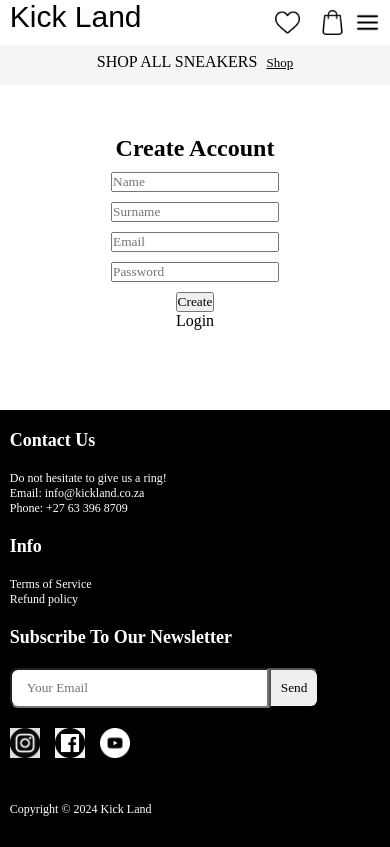
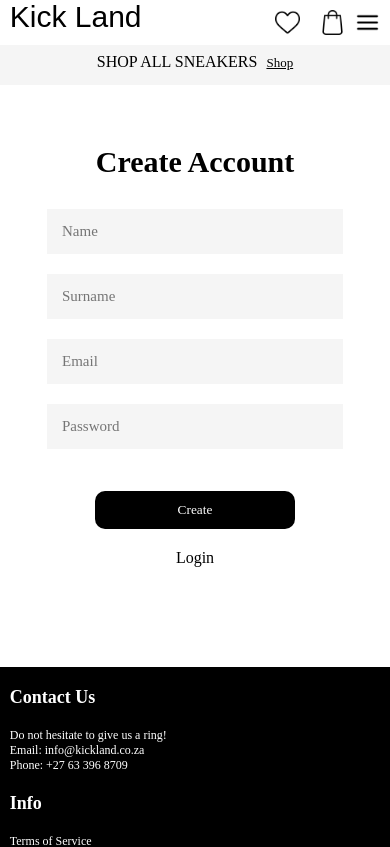
Before and after one commit to NelaniMaluka/kick-land, a React (Create React App) app: page /Create-Account in a window 390 px wide. Shown: the top 847 px of the page. Built offline with nearby package versions, Linux system fonts and the light colour scheme.

Commit message:
added post request to the backend

```diff
--- a/src/Components/LoginLogout/LogInForm.css
+++ b/src/Components/LoginLogout/LogInForm.css
@@ -4,26 +4,26 @@
   padding: 50px 0 80px 0;
   text-align: center;
 }
-.login-container {
+.form-container {
   height: fit-content;
   width: 500px;
   margin: auto;
   border-radius: 10px;
   padding: 10px;
 }
-.login-container h2 {
+.form-container h2 {
   text-align: center;
   margin-bottom: 30px;
   font-size: 40px;
 }
-.login-container button {
+.form-container button {
   text-align: center;
   margin: auto;
 }
 .field {
   margin: 10px 0 10px 0;
 }
-.login-container input {
+.form-container input {
   height: 30px;
   font-size: 15px;
   background-color: RGB(245, 245, 245);
@@ -33,7 +33,7 @@
   padding: 25px;
   margin-bottom: 15px;
 }
-.login-container button {
+.form-container button {
   width: 200px;
   height: 38px;
   margin: 22px 0 10px 0;
@@ -42,28 +42,28 @@
   color: white;
   background-color: black;
 }
-.login-container button:hover {
+.form-container button:hover {
   background-color: rgb(75, 74, 74);
 }
 .error {
   color: red;
   margin-top: -25px;
 }
-.login-container li {
+.form-container li {
   margin: 10px;
 }
-.login-container a:hover {
+.form-containerr a:hover {
   color: rgb(75, 74, 74);
 }
 
 @media screen and (max-width: 661px) {
-  .login-container {
+  .form-container {
     width: 100%;
   }
-  .login-container h2 {
+  .form-container h2 {
     font-size: 30px;
   }
-  .login-container input {
+  .form-container input {
     padding: 15px;
     margin-bottom: 10px;
   }
--- a/src/Components/LoginLogout/LogInForm.js
+++ b/src/Components/LoginLogout/LogInForm.js
@@ -6,15 +6,15 @@
 import "./LogInForm.css";
 
 function LoginForm() {
-  const [username, setUsername] = useState("");
-  const [password, setPassword] = useState("");
+  const [email, setEmail] = useState(null);
+  const [password, setPassword] = useState(null);
   const [ShowErrormessage, setShowErrormessage] = useState(false);
 
   const navigate = useNavigate();
   const authContext = useAuth();
 
-  function handleUsernameChange(event) {
-    setUsername(event.target.value);
+  function handleEmailChange(event) {
+    setEmail(event.target.value);
   }
 
   function handlePasswordChange(event) {
@@ -22,20 +22,24 @@
   }
 
   function handleSubmit() {
-    if (authContext.Login(username, password)) {
-      console.log(username);
-      console.log(password);
-      navigate("/");
-    } else {
-      console.log(username);
-      console.log(password);
-      setShowErrormessage(true);
-    }
+    authContext
+      .Login(email, password)
+      .then(function (result) {
+        if (result === true) {
+          navigate("/");
+        } else {
+          setShowErrormessage(true);
+        }
+      })
+      .catch(function (error) {
+        console.error("Error during login:", error);
+        setShowErrormessage(true);
+      });
   }
 
   return (
     <form className="login-form container2">
-      <div className="login-container">
+      <div className="form-container">
         <div>
           <h2> Login </h2>
         </div>
@@ -47,16 +51,16 @@
         <div className="field">
           <input
             placeholder="Email"
-            type="text"
-            name="username"
-            value={username}
-            onChange={handleUsernameChange}
+            type="email"
+            name="email"
+            value={email}
+            onChange={handleEmailChange}
           />
         </div>
         <div className="field">
           <input
             placeholder="Password"
-            type="text"
+            type="password"
             name="password"
             value={password}
             onChange={handlePasswordChange}
--- a/src/Security/AuthContext.js
+++ b/src/Security/AuthContext.js
@@ -1,4 +1,5 @@
 import { createContext, useState, useContext } from "react";
+import axios from "axios";
 
 export const AuthContext = createContext();
 
@@ -7,7 +8,22 @@
 function AuthProvider({ children }) {
   const [isAuthenticated, setAuthenticated] = useState(false);
 
-  function Login(username, password) {
+  function Login(email, password) {
+    return axios
+      .post("http://localhost:8080/Backend/Login", { email, password })
+      .then(function (response) {
+        // Assuming the response contains authentication information
+        console.log(response.data);
+        setAuthenticated(response.data);
+        return response.data;
+      })
+      .catch(function (error) {
+        setAuthenticated(false);
+        return error.response.data;
+      });
+  }
+
+  function CreateAccount(username, password, email, surname) {
     if (username === "username" && password === "password") {
       setAuthenticated(true);
       return true;
```
